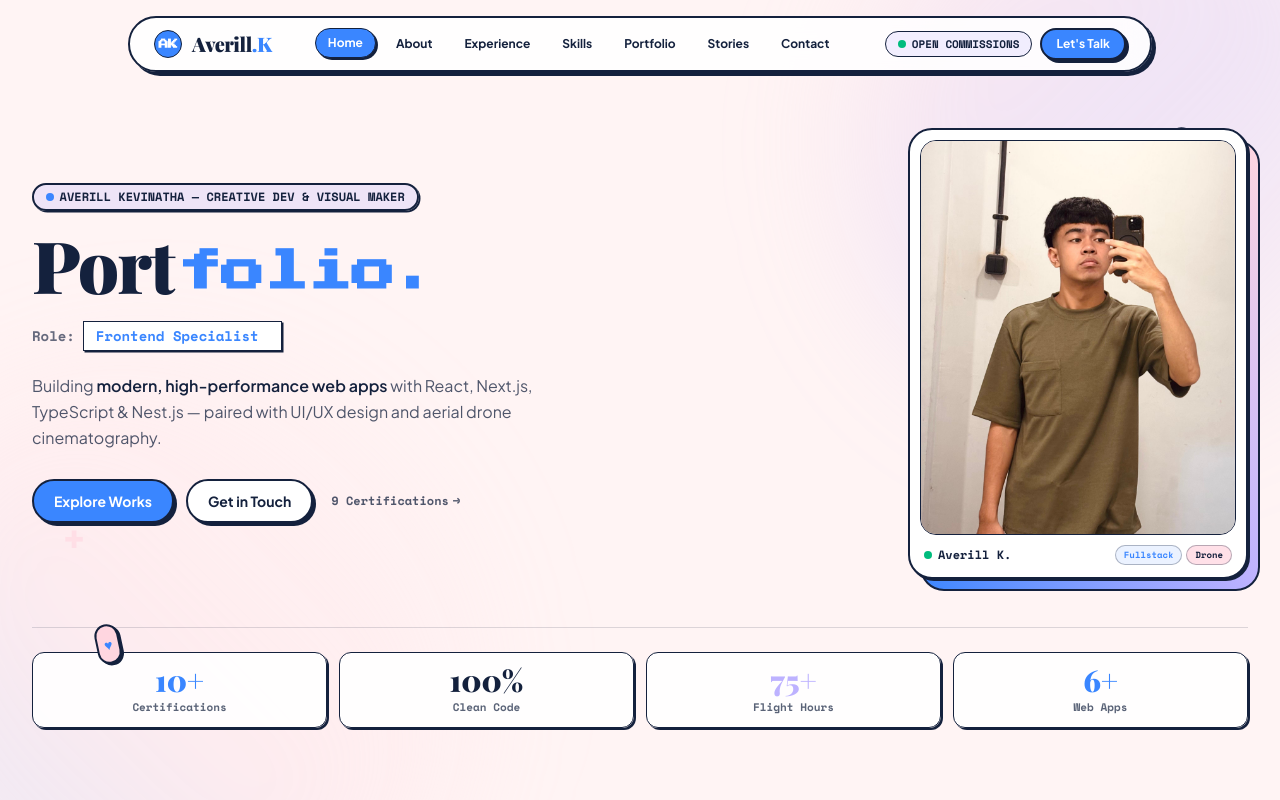
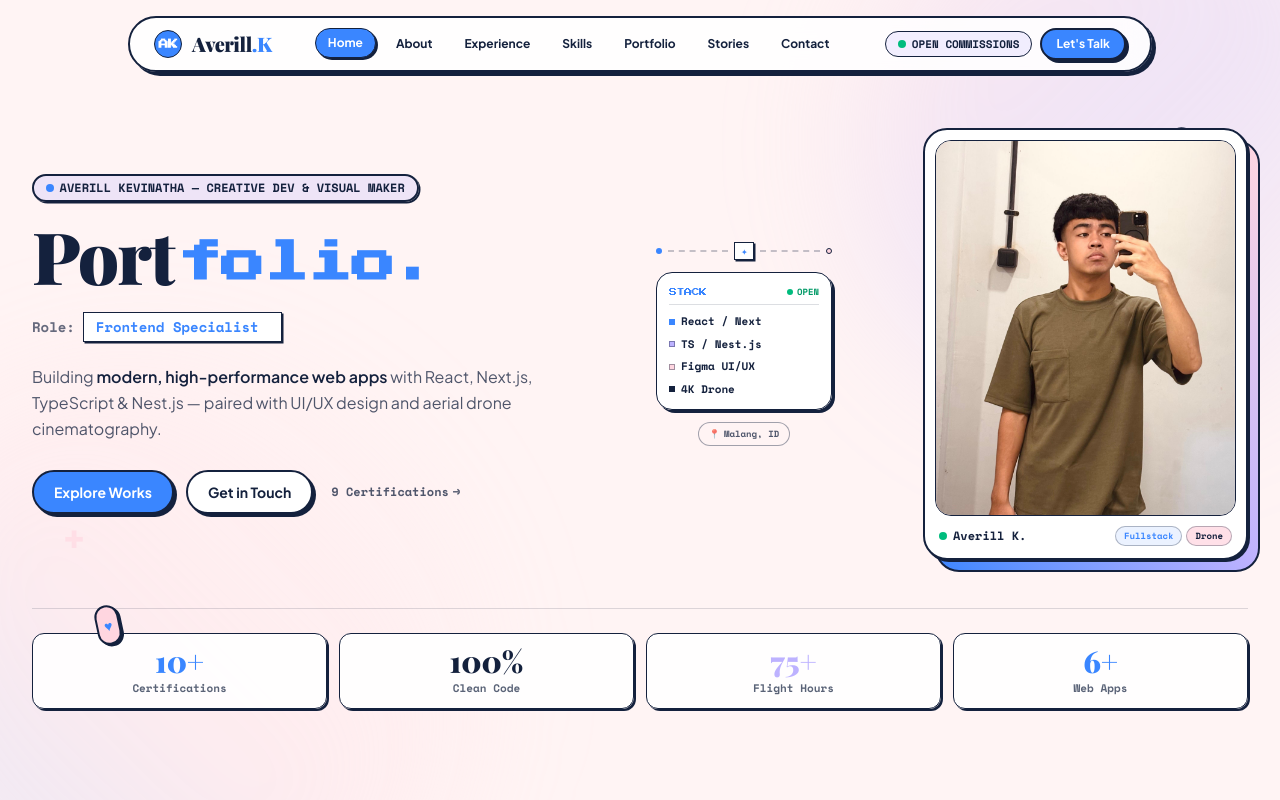
Before and after one commit to vinnntha/Portof, a React (Vite) app: page / in a window 1280 px wide. Shown: the top 800 px of the page. Built offline with nearby package versions, Linux system fonts and the light colour scheme; a web font is replaced by a local one.

Commit message:
redesign hero

```diff
--- a/src/components/Hero.tsx
+++ b/src/components/Hero.tsx
@@ -69,9 +69,9 @@ export const Hero: React.FC = () => {
       </motion.div>
 
       {/* Main Grid Content */}
-      <div className="grid grid-cols-1 lg:grid-cols-12 gap-7 lg:gap-10 items-center">
+      <div className="grid grid-cols-1 lg:grid-cols-12 gap-7 lg:gap-6 xl:gap-8 items-center">
         {/* Left Column: Clean Identity, Title, Typewriter & Compact CTAs */}
-        <div className="lg:col-span-7 flex flex-col items-start z-10 w-full">
+        <div className="lg:col-span-6 flex flex-col items-start z-10 w-full">
           {/* Identity Pill */}
           <div className="pill-badge bg-[#BDB2FF]/25 border-[1.5px] sm:border-2 border-[#14213D] py-1 px-2.5 sm:px-3 text-[10px] sm:text-xs mb-3 sm:mb-4 shadow-[1.5px_1.5px_0px_#14213D]">
             <span className="w-1.5 h-1.5 sm:w-2 sm:h-2 rounded-full bg-[#3A86FF] shrink-0" />
@@ -135,12 +135,62 @@ export const Hero: React.FC = () => {
           </div>
         </div>
 
+        {/* Center Column (Desktop Only): Visual Bridge & Mini Spec Card between Title and Photo */}
+        <div className="hidden lg:flex lg:col-span-2 flex-col items-center justify-center gap-3 z-10 select-none">
+          {/* Dashed Connector Line bridging Title <-> Portrait */}
+          <div className="w-full flex items-center gap-1.5">
+            <span className="w-1.5 h-1.5 rounded-full bg-[#3A86FF] shrink-0" />
+            <div className="flex-1 border-t-2 border-dashed border-[#14213D]/25" />
+            <span className="font-pixel text-[8px] text-[#3A86FF] px-1.5 py-0.5 bg-white border border-[#14213D] rounded-md shadow-[1.5px_1.5px_0px_#14213D]">
+              ✦
+            </span>
+            <div className="flex-1 border-t-2 border-dashed border-[#14213D]/25" />
+            <span className="w-1.5 h-1.5 rounded-full bg-[#FFD6E0] border border-[#14213D] shrink-0" />
+          </div>
+
+          {/* Compact Stack & Availability Card */}
+          <div className="w-full bg-white/95 border-[1.5px] border-[#14213D] rounded-2xl p-2.5 xl:p-3 shadow-[3px_3px_0px_#14213D]">
+            <div className="flex items-center justify-between pb-1.5 mb-2 border-b border-[#14213D]/15">
+              <span className="font-pixel text-[8px] text-[#3A86FF]">STACK</span>
+              <span className="flex items-center gap-1 font-mono text-[9px] font-bold text-emerald-600">
+                <span className="w-1.5 h-1.5 rounded-full bg-emerald-500 animate-pulse" />
+                OPEN
+              </span>
+            </div>
+
+            <ul className="space-y-1.5 font-mono text-[10px] xl:text-[11px] font-bold text-[#14213D]">
+              <li className="flex items-center gap-1.5">
+                <span className="w-1.5 h-1.5 rounded-sm bg-[#3A86FF] shrink-0" />
+                <span className="truncate">React / Next</span>
+              </li>
+              <li className="flex items-center gap-1.5">
+                <span className="w-1.5 h-1.5 rounded-sm bg-[#BDB2FF] border border-[#14213D]/40 shrink-0" />
+                <span className="truncate">TS / Nest.js</span>
+              </li>
+              <li className="flex items-center gap-1.5">
+                <span className="w-1.5 h-1.5 rounded-sm bg-[#FFD6E0] border border-[#14213D]/40 shrink-0" />
+                <span className="truncate">Figma UI/UX</span>
+              </li>
+              <li className="flex items-center gap-1.5">
+                <span className="w-1.5 h-1.5 rounded-sm bg-[#14213D] shrink-0" />
+                <span className="truncate">4K Drone</span>
+              </li>
+            </ul>
+          </div>
+
+          {/* Subtle Location Tag */}
+          <div className="px-2.5 py-1 bg-[#FFF4F4] border border-[#14213D]/40 rounded-full font-mono text-[9px] font-bold text-[#14213D]/75 flex items-center gap-1">
+            <span>📍</span>
+            <span>Malang, ID</span>
+          </div>
+        </div>
+
         {/* Right Column: Clean Editorial Retro Portrait Card */}
         <motion.div
           style={{ y: portraitY }}
-          className="lg:col-span-5 flex justify-center lg:justify-end items-center relative mt-2 sm:mt-4 lg:mt-0"
+          className="lg:col-span-4 flex justify-center lg:justify-end items-center relative mt-2 sm:mt-4 lg:mt-0"
         >
-          <div className="relative w-64 sm:w-72 lg:w-[310px] xl:w-[340px] group">
+          <div className="relative w-64 sm:w-72 lg:w-[275px] xl:w-[325px] group">
             {/* Offset Gradient Backdrop Card */}
             <div className="absolute inset-0 translate-x-2.5 translate-y-2.5 sm:translate-x-3 sm:translate-y-3 rounded-2xl sm:rounded-3xl bg-gradient-to-tr from-[#3A86FF] via-[#BDB2FF] to-[#FFD6E0] border-2 border-[#14213D]" />
 
```
